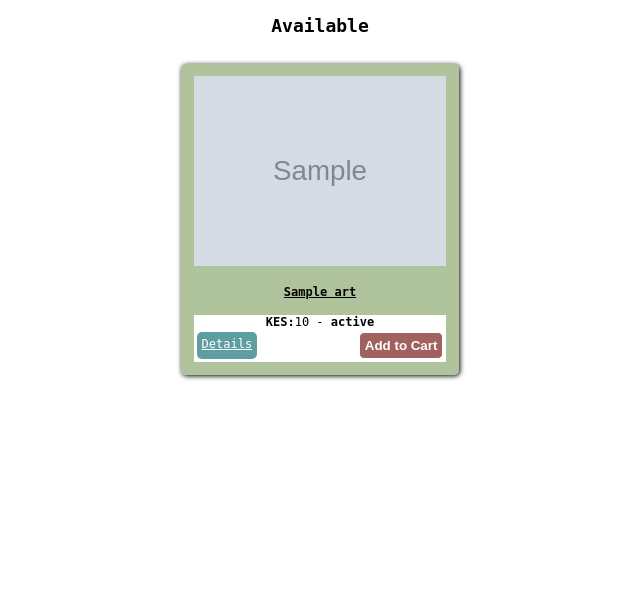
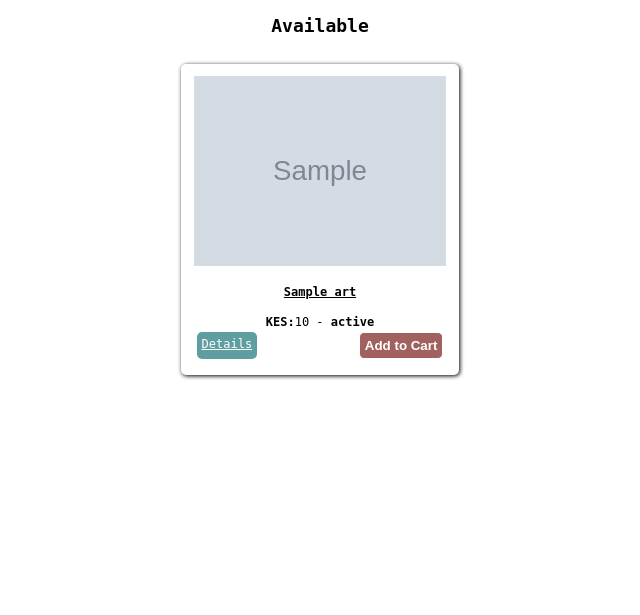
Before and after one commit to deni-cyber/artshop, a Django app: template art/templates/art/art_list.html in a window 1280 px wide. Shown: the part 60-675 px from the top of the page, without its empty margins (320-960 px from the left). Run offline with Django 3.2, Linux system fonts and the light colour scheme; the template is opened without the code that fills it: most values are stand-ins (such as "Sample title", 1, 10 or a date in 2020); grey boxes marked "Sample" are stand-in pictures.

Commit message:
redid the image listing cards

```diff
--- a/static/art/css/art_detail.css
+++ b/static/art/css/art_detail.css
@@ -2,6 +2,7 @@
     display: flex;
     flex-direction: row;
     align-items: center;
+
 }
 
 .dartimage{
@@ -12,12 +13,16 @@
 }
 .dimage{
     max-width: 60%;
+    box-shadow: 1px 1px 5px black;
+
 }
 
 
 .artdescription{
     padding: 1%;
     text-align: left;
+    box-shadow: 1px 1px 5px black;
+
 }
 
 .dbacklink{
@@ -59,6 +64,8 @@
         width: 100%;
         text-align: left;
         margin-left: 2%;
+        box-shadow: none;
+
     }
     .artdescription strong{
         text-decoration: underline;
--- a/static/art/css/art_listing.css
+++ b/static/art/css/art_listing.css
@@ -5,7 +5,7 @@
     justify-content: center;
 }
 .art_card{
-    background-color: #7ea05f9d;
+    background-color: white;
     display: flex;
     justify-content: end;
     flex-direction: column;
@@ -13,7 +13,7 @@
     padding: 1%;
     max-width: 20%;
     border-radius: 5px;
-    box-shadow:1px 1px 5px black ;
+    box-shadow:1px 1px 4px black ;
 }
 .artimg{
     border-radius: 1px;
--- a/static/art/css/cart.css
+++ b/static/art/css/cart.css
@@ -6,9 +6,12 @@
     display: flex;
     justify-content: space-around;
     align-items: center;
-    background-color:  #7ea05f9d;
+    background-color: white;
     padding: 8px;
     border-radius: 5px;
+    margin: 2px;
+    box-shadow: 1px 1px 5px black;
+
 }
 
 .itemimg{
```
Also changed, not shown: requirements.txt (added, +9 -0 lines), db.sqlite3.
